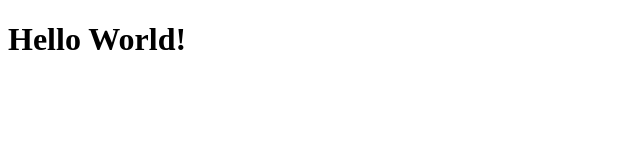
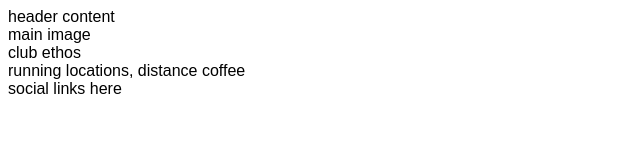
Before and after one commit to J-R77-stack/love--running, a plain HTML site: page index.html in a window 1280 px wide. Shown: the whole page, without its empty margins (0-640 px from the left). Drawn offline with Linux system fonts and the light colour scheme.

Commit message:
add core structure for home page

```diff
--- a/index.html
+++ b/index.html
@@ -4,9 +4,25 @@
     <meta charset="UTF-8">
     <meta http-equiv="X-UA-Compatible" content="IE=edge">
     <meta name="viewport" content="width=device-width, initial-scale=1.0">
-    <title>Document</title>
+    <meta name="description" content="Love Running club for runners in Dublin">
+    <meta name="keywords" content="Runnung Club in Ireland">
+
+    <link rel="stylesheet" href="assets/css/style.css">
+    <Title>Love Running</Title>
 </head>
 <body>
-    <h1>Hello World!</h1>
+    <header>header content</header>
+    <section>
+        main image
+    </section>
+    <section>
+        club ethos
+    </section>
+    <section>
+        running locations, distance coffee
+    </section>
+    <footer>
+        social links here
+    </footer>
 </body>
 </html>
```
